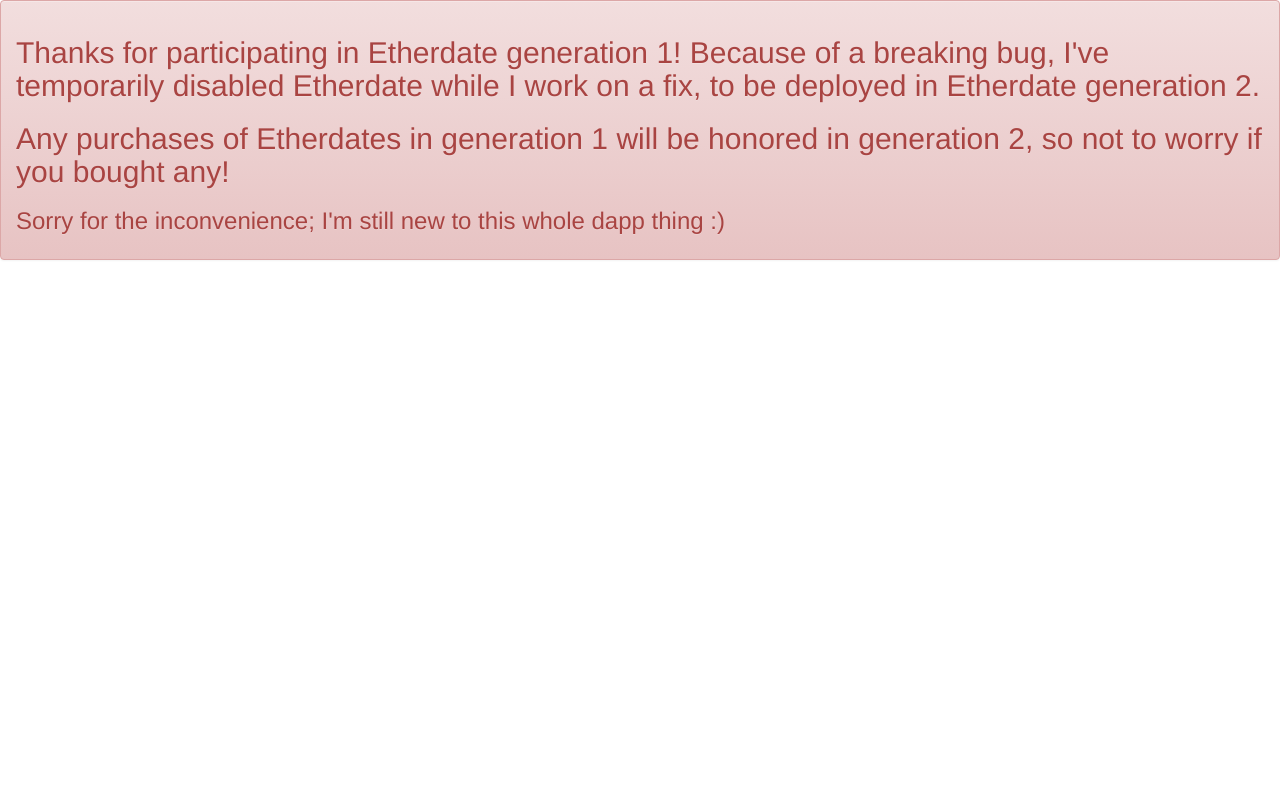
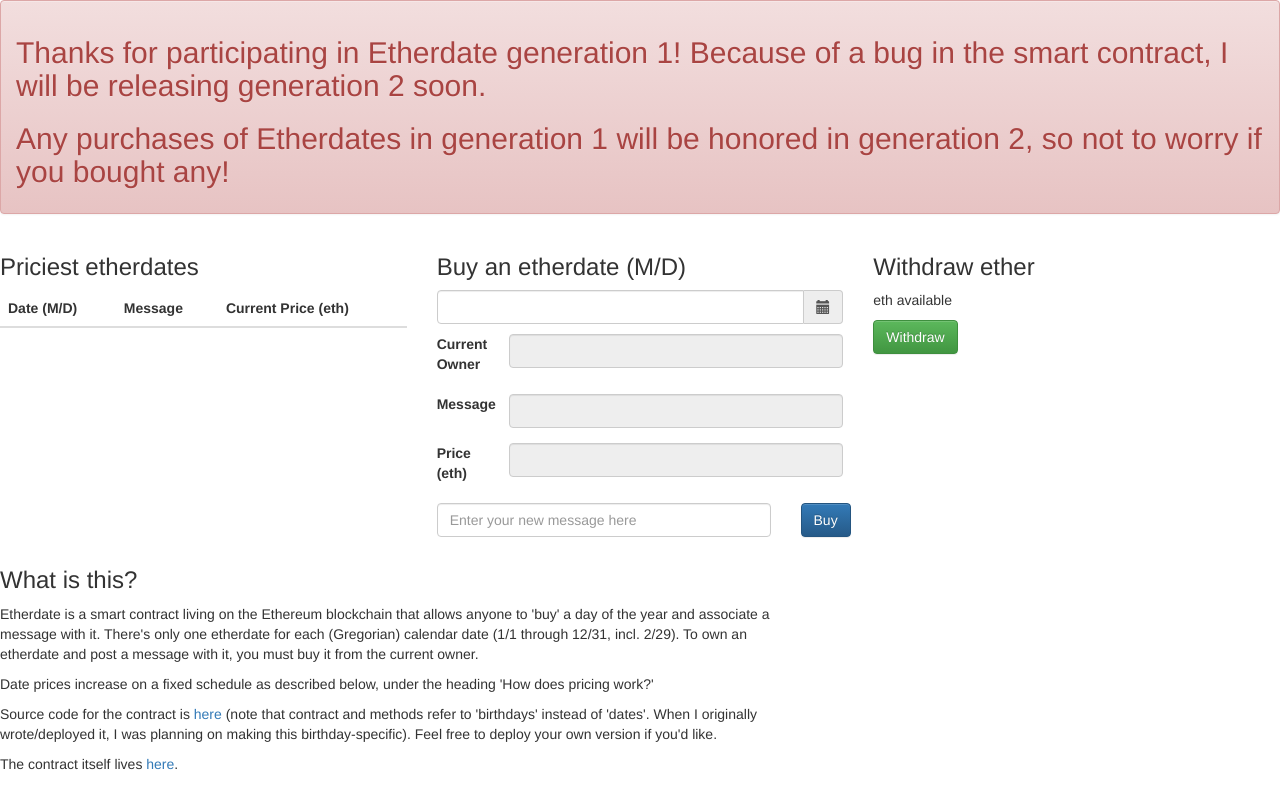
Before and after one commit to lsankar4033/etherdate, a website: page src/index.html in a window 1280 px wide. Shown: the top 791 px of the page. Drawn offline with nearby package versions, Linux system fonts and the light colour scheme.

Commit message:
Actually, keep the site up...

```diff
--- a/src/index.html
+++ b/src/index.html
@@ -27,19 +27,15 @@
   <body>
     <div id="notice" class="alert alert-danger">
       <h2>
-        Thanks for participating in Etherdate generation 1! Because of a breaking bug, I've temporarily disabled
-        Etherdate while I work on a fix, to be deployed in Etherdate generation 2.
+        Thanks for participating in Etherdate generation 1! Because of a bug in the smart contract, I will be
+        releasing generation 2 soon.
       </h2>
       <h2>
         Any purchases of Etherdates in generation 1 will be honored in generation 2, so not to worry if you bought
         any!
       </h2>
-      <h3>
-        Sorry for the inconvenience; I'm still new to this whole dapp thing :)
-      </h3>
     </div>
 
-    <!-- TODO: Uncomment when ready!
     <div id="app" class="row">
       <div id="high-prices" class="col-md-4">
         <h3> Priciest etherdates </h3>
@@ -196,7 +192,6 @@
         don't spend money you can't afford to lose.
       </p>
     </div>
-    -->
 
     <!-- bootstrap+jquery+popper+moment -->
     <script src="https://ajax.googleapis.com/ajax/libs/jquery/1.12.4/jquery.min.js"></script>
```
